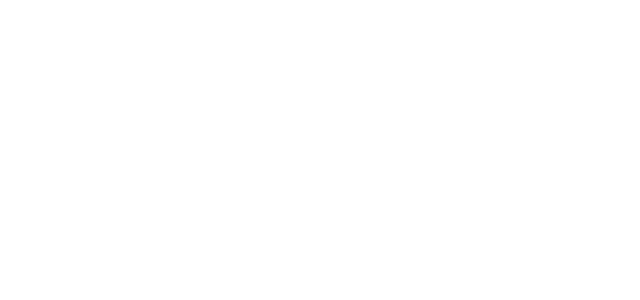
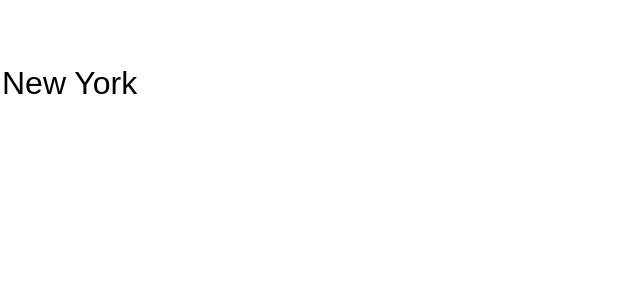
Before and after one commit to pito-svk/gettime, a React (Create React App) app in the folder site/: page / in a window 1280 px wide. Shown: the top 300 px of the page, without its empty margins (0-640 px from the left). Built offline with nearby package versions, Linux system fonts and the light colour scheme.

Commit message:
Initialize InputBox

```diff
--- a/site/src/App.jsx
+++ b/site/src/App.jsx
@@ -1,17 +1,18 @@
-import React, { Component } from 'react';
-import logo from './logo.svg';
-import './App.css';
+import React, { Component } from 'react'
+import logo from './logo.svg'
+import './App.css'
+import InputBox from './InputBox.jsx'
 
 class App extends Component {
-  render() {
+  render () {
     return (
       <div className="App">
-        <div className="InputBox" />
+        <InputBox />
         <div className="TimeResult" />
         <div className="Footer" />
       </div>
-    );
+    )
   }
 }
 
-export default App;
+export default App
--- /dev/null
+++ b/site/src/InputBox.css
@@ -0,0 +1,11 @@
+.InputBox {
+  position: fixed;
+  top: 8%;
+}
+
+.InputBox input, button {
+  border: none;
+  background: none;
+  outline: 0;
+  font-size: 2em;
+}
--- /dev/null
+++ b/site/src/InputBox.jsx
@@ -0,0 +1,14 @@
+import React, { Component } from 'react'
+import './InputBox.css'
+
+class InputBox extends Component {
+  render () {
+    return (
+      <div className="InputBox">
+        <input autofocus value="New York"></input>
+      </div>
+    )
+  }
+}
+
+export default InputBox
```
